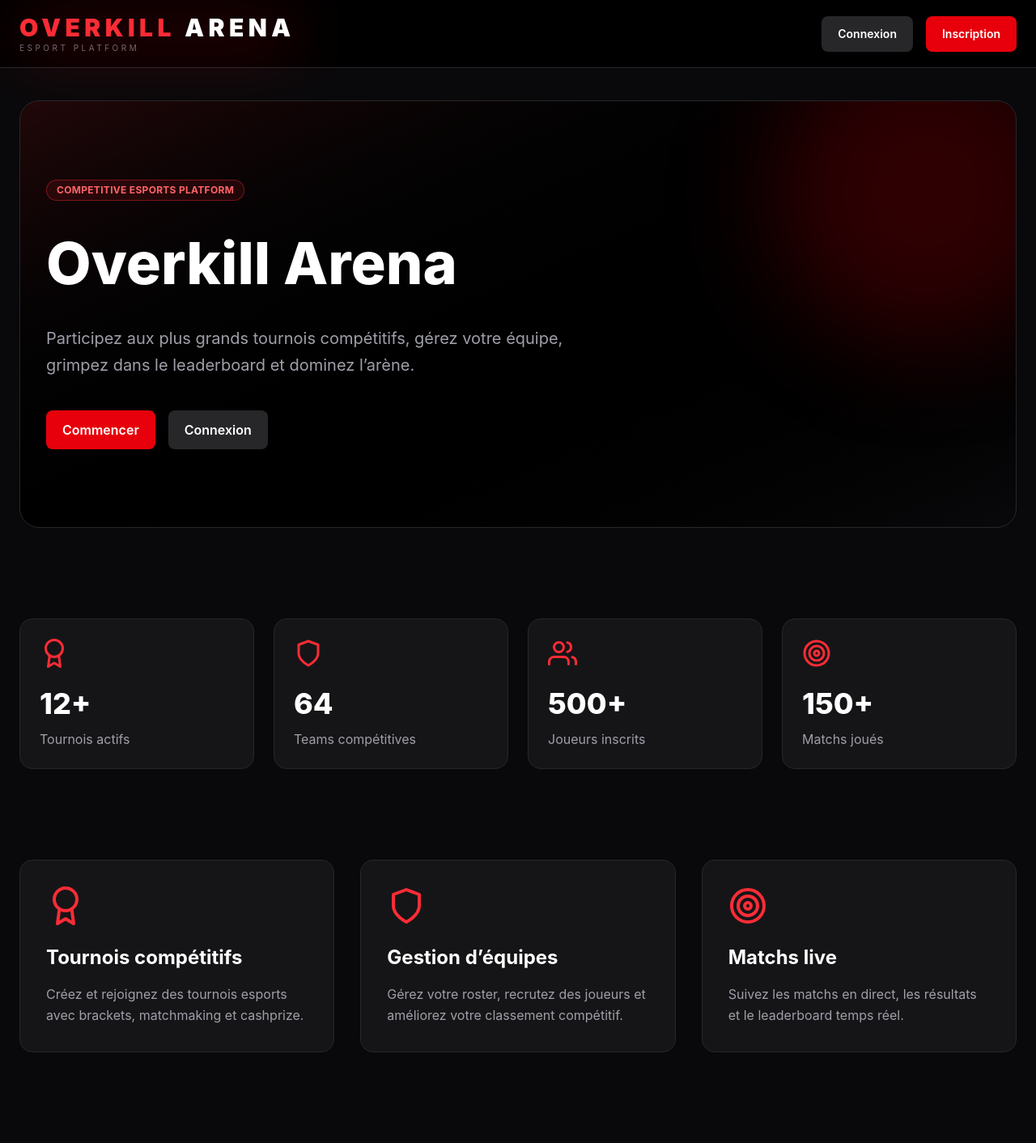
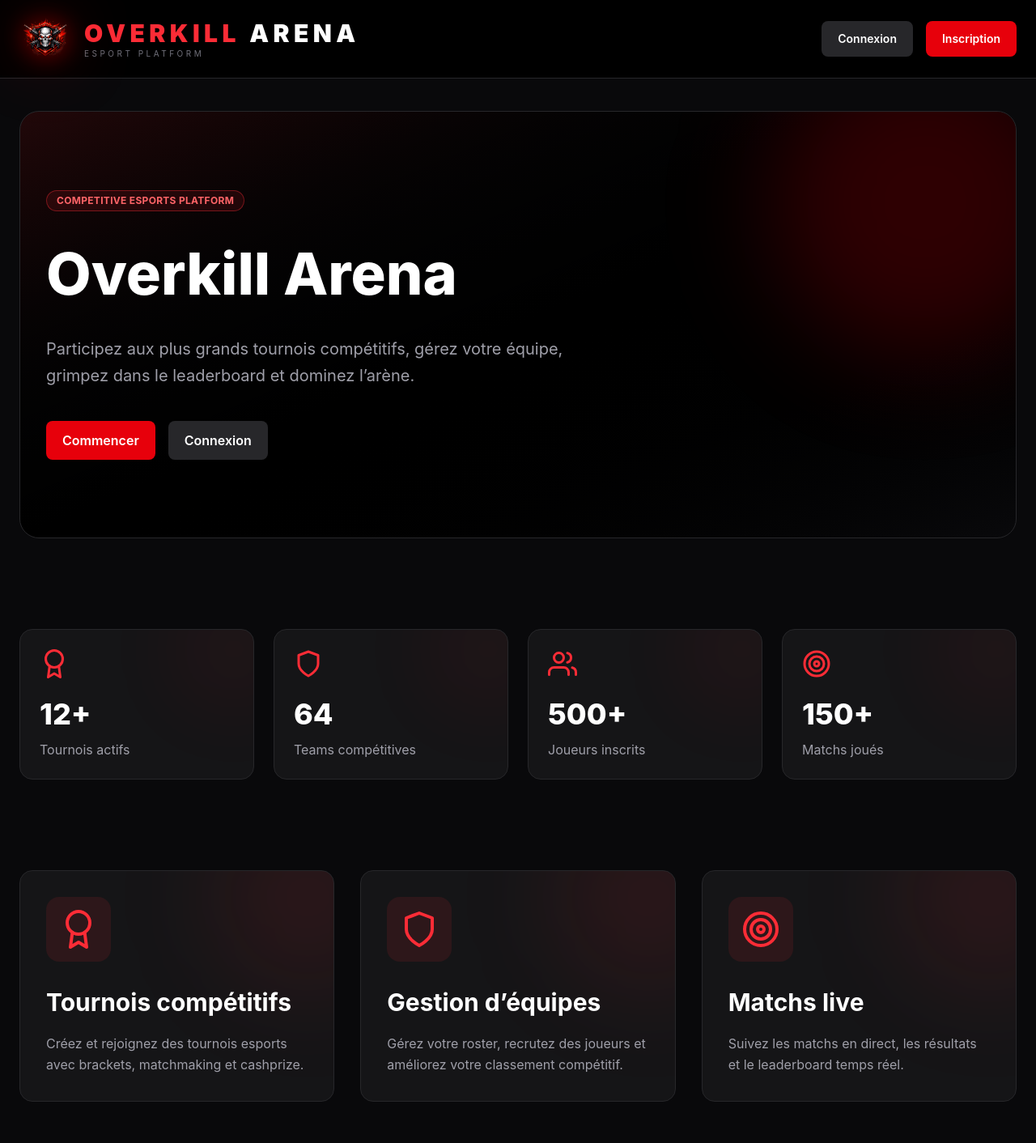
Before and after one commit to loiclepreux/overkill-arena, a React (Vite) app in the folder front/: page / in a window 1280 px wide. Shown: the top 1412 px of the page at 81% size. Built offline with nearby package versions, Linux system fonts and the light colour scheme.

Commit message:
feat: ajouter un logo et améliorer la mise en page du tableau de bord avec des éléments visuels

```diff
--- a/front/src/layouts/MainLayout.tsx
+++ b/front/src/layouts/MainLayout.tsx
@@ -2,6 +2,7 @@ import { Outlet, Link } from "react-router-dom";
 import { useAuthStore } from "@/store/auth.store";
 import { Button } from "@/components/ui/Button";
 import { Badge } from "@/components/ui/Badge";
+import logo from "@/assets/logo-overkill.png";
 
 export function MainLayout() {
     const { isAuthenticated, user, logout } = useAuthStore();
@@ -10,31 +11,47 @@ export function MainLayout() {
             {/* NAVBAR */}
             <header className="border-b border-zinc-800 bg-black">
                 <div className="mx-auto flex max-w-7xl items-center justify-between px-6 py-4">
-                    <Link to="/">
-                        <div className="group relative">
+                    <div className="flex items-center gap-4">
+                        {/* LOGO */}
+                        <div
+                            className="
+            relative flex h-16 w-16
+            items-center justify-center
+        "
+                        >
                             {/* GLOW */}
                             <div
                                 className="
                 absolute inset-0
-                bg-red-600/20 blur-2xl
-                transition duration-500
-                group-hover:bg-red-600/30
+                rounded-full bg-red-600/20
+                blur-2xl
             "
                             />
 
-                            {/* LOGO */}
+                            {/* IMAGE */}
+                            <img
+                                src={logo}
+                                alt="Overkill Arena Logo"
+                                className="
+                relative h-full w-full
+                object-contain
+                drop-shadow-[0_0_15px_rgba(255,0,0,0.45)]
+            "
+                            />
+                        </div>
+
+                        {/* TEXT */}
+                        <div>
                             <h1
                                 className="
-                relative text-3xl font-black
-                uppercase tracking-[0.18em]
-                transition duration-300
+                text-3xl font-black uppercase
+                tracking-[0.18em]
             "
                             >
                                 <span className="text-red-500">Overkill</span>{" "}
                                 <span className="text-white">Arena</span>
                             </h1>
 
-                            {/* SUBTITLE */}
                             <p
                                 className="
                 text-[10px] uppercase
@@ -45,7 +62,7 @@ export function MainLayout() {
                                 ESPORT PLATFORM
                             </p>
                         </div>
-                    </Link>
+                    </div>
 
                     <nav className="flex items-center gap-4 text-sm font-medium">
                         {isAuthenticated ? (
@@ -84,7 +101,7 @@ export function MainLayout() {
 
             {/* FOOTER */}
             <footer className="border-t border-zinc-800 bg-black py-6 text-center text-sm text-zinc-500">
-                Overkill Arena © 2026
+                Overkill Arena © 2026 by Lepreux Loïc
             </footer>
         </div>
     );
--- a/front/src/pages/HomePage.tsx
+++ b/front/src/pages/HomePage.tsx
@@ -76,10 +76,36 @@ export function HomePage() {
             >
                 <div
                     className="
+        group relative overflow-hidden
         rounded-2xl border border-zinc-800
         bg-zinc-900/80 p-6
+        transition duration-500
+        hover:border-red-500/40
     "
                 >
+                    <div
+                        className="
+            absolute inset-0
+            bg-gradient-to-br
+            from-red-600/5
+            via-transparent
+            to-red-500/5
+            opacity-0 blur-2xl
+            transition duration-700
+            group-hover:opacity-100
+        "
+                    />
+
+                    <div
+                        className="
+            absolute -right-10 -top-10
+            h-32 w-32 rounded-full
+            bg-red-500/10 blur-3xl
+            animate-pulse
+        "
+                    />
+
+                    <div className="relative z-10">
                         <FiAward className="text-4xl text-red-500" />
 
                         <h3 className="mt-6 text-4xl font-extrabold text-white">
@@ -88,13 +114,40 @@ export function HomePage() {
 
                         <p className="mt-3 text-zinc-400">Tournois actifs</p>
                     </div>
+                </div>
 
                 <div
                     className="
+        group relative overflow-hidden
         rounded-2xl border border-zinc-800
         bg-zinc-900/80 p-6
+        transition duration-500
+        hover:border-red-500/40
     "
                 >
+                    <div
+                        className="
+            absolute inset-0
+            bg-gradient-to-br
+            from-red-600/5
+            via-transparent
+            to-red-500/5
+            opacity-0 blur-2xl
+            transition duration-700
+            group-hover:opacity-100
+        "
+                    />
+
+                    <div
+                        className="
+            absolute -right-10 -top-10
+            h-32 w-32 rounded-full
+            bg-red-500/10 blur-3xl
+            animate-pulse
+        "
+                    />
+
+                    <div className="relative z-10">
                         <FiShield className="text-4xl text-red-500" />
 
                         <h3 className="mt-6 text-4xl font-extrabold text-white">
@@ -103,13 +156,40 @@ export function HomePage() {
 
                         <p className="mt-3 text-zinc-400">Teams compétitives</p>
                     </div>
+                </div>
 
                 <div
                     className="
+        group relative overflow-hidden
         rounded-2xl border border-zinc-800
         bg-zinc-900/80 p-6
+        transition duration-500
+        hover:border-red-500/40
     "
                 >
+                    <div
+                        className="
+            absolute inset-0
+            bg-gradient-to-br
+            from-red-600/5
+            via-transparent
+            to-red-500/5
+            opacity-0 blur-2xl
+            transition duration-700
+            group-hover:opacity-100
+        "
+                    />
+
+                    <div
+                        className="
+            absolute -right-10 -top-10
+            h-32 w-32 rounded-full
+            bg-red-500/10 blur-3xl
+            animate-pulse
+        "
+                    />
+
+                    <div className="relative z-10">
                         <FiUsers className="text-4xl text-red-500" />
 
                         <h3 className="mt-6 text-4xl font-extrabold text-white">
@@ -118,13 +198,40 @@ export function HomePage() {
 
                         <p className="mt-3 text-zinc-400">Joueurs inscrits</p>
                     </div>
+                </div>
 
                 <div
                     className="
+        group relative overflow-hidden
         rounded-2xl border border-zinc-800
         bg-zinc-900/80 p-6
+        transition duration-500
+        hover:border-red-500/40
     "
                 >
+                    <div
+                        className="
+            absolute inset-0
+            bg-gradient-to-br
+            from-red-600/5
+            via-transparent
+            to-red-500/5
+            opacity-0 blur-2xl
+            transition duration-700
+            group-hover:opacity-100
+        "
+                    />
+
+                    <div
+                        className="
+            absolute -right-10 -top-10
+            h-32 w-32 rounded-full
+            bg-red-500/10 blur-3xl
+            animate-pulse
+        "
+                    />
+
+                    <div className="relative z-10">
                         <FiTarget className="text-4xl text-red-500" />
 
                         <h3 className="mt-6 text-4xl font-extrabold text-white">
@@ -134,61 +241,179 @@ export function HomePage() {
                         <p className="mt-3 text-zinc-400">Matchs joués</p>
                     </div>
                 </div>
+            </div>
 
             {/* FEATURES */}
             <div className="grid gap-8 xl:grid-cols-3">
                 <div
                     className="
+        group relative overflow-hidden
         rounded-2xl border border-zinc-800
         bg-zinc-900/80 p-8
+        transition-all duration-500
+        hover:-translate-y-2
+        hover:border-red-500/40
+        hover:shadow-2xl hover:shadow-red-500/10
     "
                 >
-                    <FiAward className="text-5xl text-red-500" />
+                    {/* TOP LIGHT */}
+                    <div
+                        className="
+            absolute left-0 top-0 h-1 w-full
+            bg-gradient-to-r
+            from-transparent
+            via-red-500/70
+            to-transparent
+            opacity-0 transition duration-500
+            group-hover:opacity-100
+        "
+                    />
 
-                    <h2 className="mt-6 text-2xl font-bold text-white">
+                    {/* BACKGROUND GLOW */}
+                    <div
+                        className="
+            absolute -right-20 -top-20
+            h-56 w-56 rounded-full
+            bg-red-500/10 blur-3xl
+            transition duration-700
+            group-hover:scale-125
+        "
+                    />
+
+                    {/* CONTENT */}
+                    <div className="relative z-10">
+                        {/* ICON */}
+                        <div
+                            className="
+                flex h-20 w-20 items-center
+                justify-center rounded-2xl
+                bg-red-500/10
+                text-red-500
+                transition duration-500
+                group-hover:bg-red-500/20
+                group-hover:scale-110
+            "
+                        >
+                            <FiAward className="text-5xl" />
+                        </div>
+
+                        <h2 className="mt-8 text-3xl font-bold text-white">
                             Tournois compétitifs
                         </h2>
 
-                    <p className="mt-4 leading-relaxed text-zinc-400">
-                        Créez et rejoignez des tournois esports avec brackets,
-                        matchmaking et cashprize.
+                        <p className="mt-5 leading-relaxed text-zinc-400">
+                            Créez et rejoignez des tournois esports avec
+                            brackets, matchmaking et cashprize.
                         </p>
+                    </div>
                 </div>
 
                 <div
                     className="
+        group relative overflow-hidden
         rounded-2xl border border-zinc-800
         bg-zinc-900/80 p-8
+        transition-all duration-500
+        hover:-translate-y-2
+        hover:border-red-500/40
+        hover:shadow-2xl hover:shadow-red-500/10
     "
                 >
-                    <FiShield className="text-5xl text-red-500" />
+                    <div
+                        className="
+            absolute left-0 top-0 h-1 w-full
+            bg-gradient-to-r from-transparent via-red-500/70 to-transparent
+            opacity-0 transition duration-500
+            group-hover:opacity-100
+        "
+                    />
 
-                    <h2 className="mt-6 text-2xl font-bold text-white">
+                    <div
+                        className="
+            absolute -right-20 -top-20
+            h-56 w-56 rounded-full
+            bg-red-500/10 blur-3xl
+            transition duration-700
+            group-hover:scale-125
+        "
+                    />
+
+                    <div className="relative z-10">
+                        <div
+                            className="
+                flex h-20 w-20 items-center justify-center
+                rounded-2xl bg-red-500/10 text-red-500
+                transition duration-500
+                group-hover:bg-red-500/20
+                group-hover:scale-110
+            "
+                        >
+                            <FiShield className="text-5xl" />
+                        </div>
+
+                        <h2 className="mt-8 text-3xl font-bold text-white">
                             Gestion d’équipes
                         </h2>
 
-                    <p className="mt-4 leading-relaxed text-zinc-400">
-                        Gérez votre roster, recrutez des joueurs et améliorez
-                        votre classement compétitif.
+                        <p className="mt-5 leading-relaxed text-zinc-400">
+                            Gérez votre roster, recrutez des joueurs et
+                            améliorez votre classement compétitif.
                         </p>
+                    </div>
                 </div>
 
                 <div
                     className="
+        group relative overflow-hidden
         rounded-2xl border border-zinc-800
         bg-zinc-900/80 p-8
+        transition-all duration-500
+        hover:-translate-y-2
+        hover:border-red-500/40
+        hover:shadow-2xl hover:shadow-red-500/10
     "
                 >
-                    <FiTarget className="text-5xl text-red-500" />
+                    <div
+                        className="
+            absolute left-0 top-0 h-1 w-full
+            bg-gradient-to-r from-transparent via-red-500/70 to-transparent
+            opacity-0 transition duration-500
+            group-hover:opacity-100
+        "
+                    />
 
-                    <h2 className="mt-6 text-2xl font-bold text-white">
+                    <div
+                        className="
+            absolute -right-20 -top-20
+            h-56 w-56 rounded-full
+            bg-red-500/10 blur-3xl
+            transition duration-700
+            group-hover:scale-125
+        "
+                    />
+
+                    <div className="relative z-10">
+                        <div
+                            className="
+                flex h-20 w-20 items-center justify-center
+                rounded-2xl bg-red-500/10 text-red-500
+                transition duration-500
+                group-hover:bg-red-500/20
+                group-hover:scale-110
+            "
+                        >
+                            <FiTarget className="text-5xl" />
+                        </div>
+
+                        <h2 className="mt-8 text-3xl font-bold text-white">
                             Matchs live
                         </h2>
 
-                    <p className="mt-4 leading-relaxed text-zinc-400">
+                        <p className="mt-5 leading-relaxed text-zinc-400">
                             Suivez les matchs en direct, les résultats et le
                             leaderboard temps réel.
                         </p>
+                    </div>
                 </div>
             </div>
 
```
Also changed, not shown: front/src/layouts/DashboardLayout.tsx (+2 -6 lines), front/src/assets/logo-overkill.png (added). Lines whose indentation alone changed are shown as unchanged.
